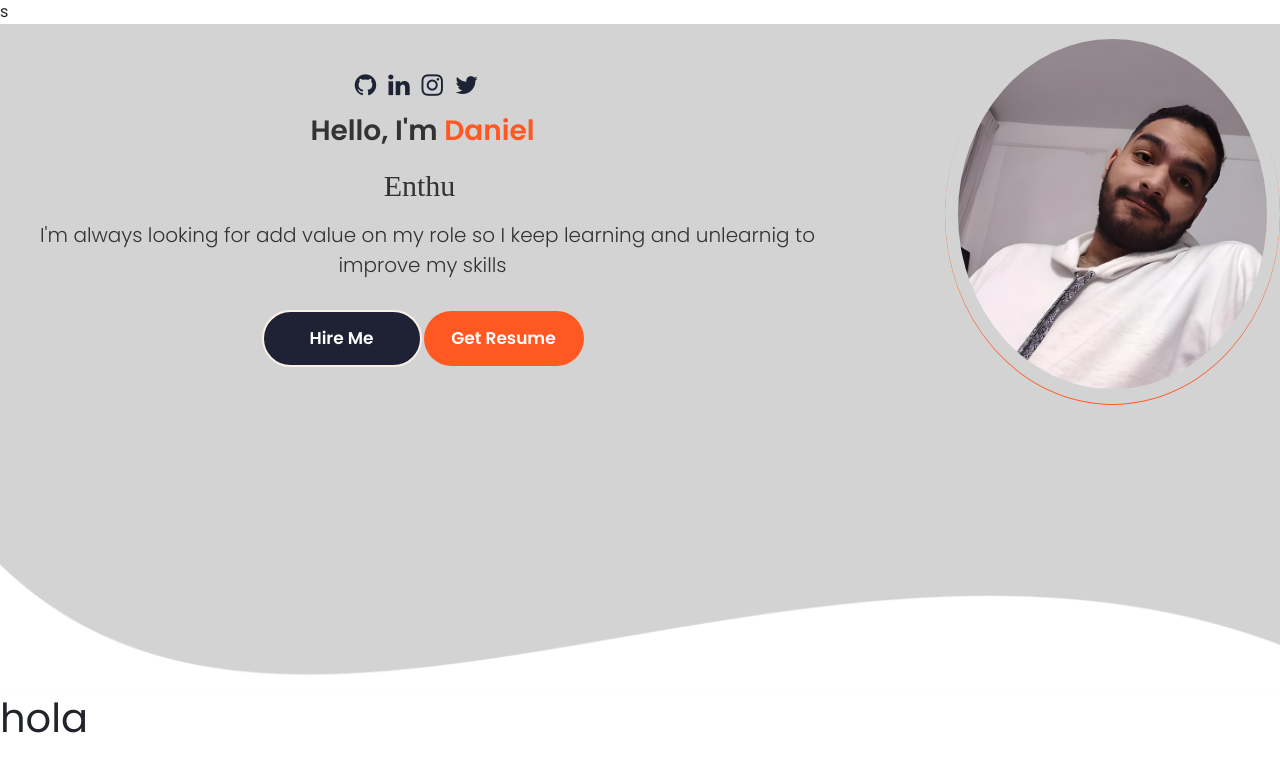
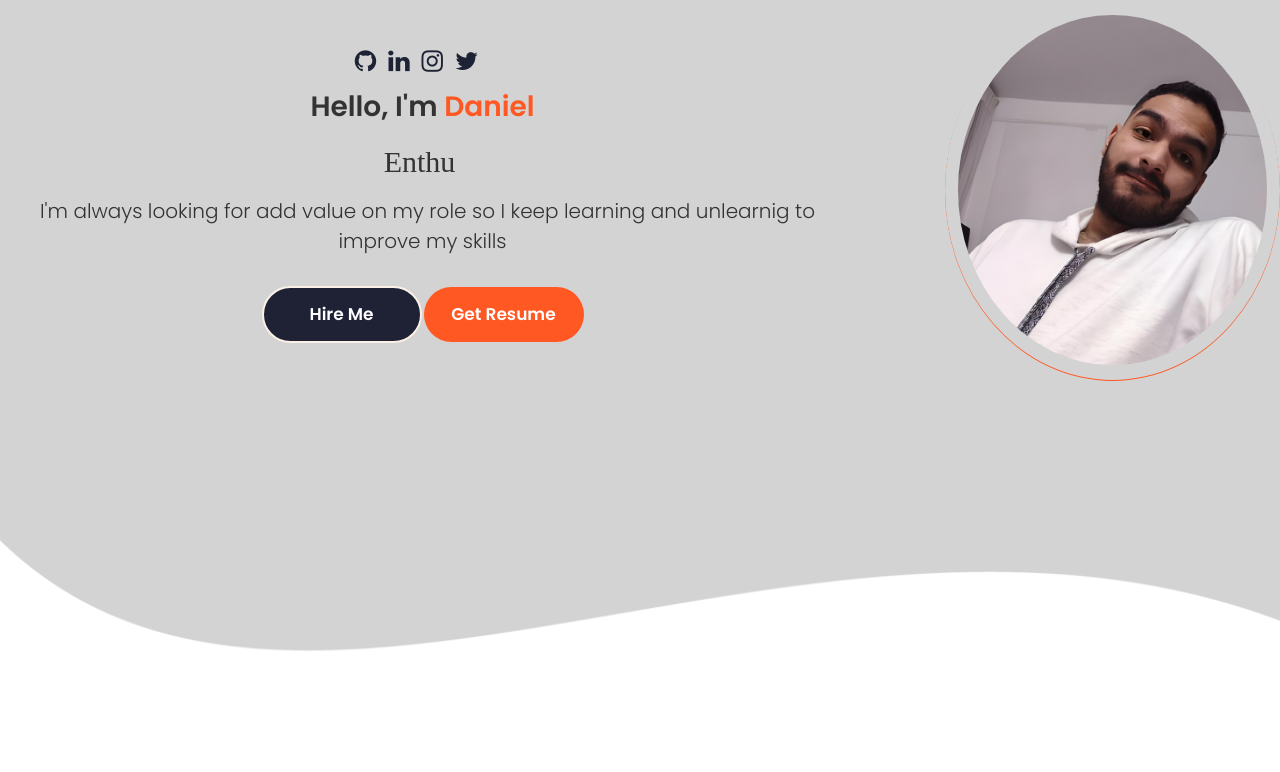
Before and after one commit to danielhcertuche/portfolio, a React (Create React App) app: page / in a window 1280 px wide. Shown: the top 772 px of the page. Built offline with nearby package versions, Linux system fonts and the light colour scheme; a web font is replaced by a local one.

Commit message:
Limpiando

```diff
--- a/src/index.js
+++ b/src/index.js
@@ -5,9 +5,8 @@ import App from './App';
 import reportWebVitals from './reportWebVitals';
 
 ReactDOM.render(
-  <React.StrictMode>s
+  <React.StrictMode>
     <App />
-    <h1>hola</h1>
   </React.StrictMode>,
   document.getElementById('root')
 );
```
